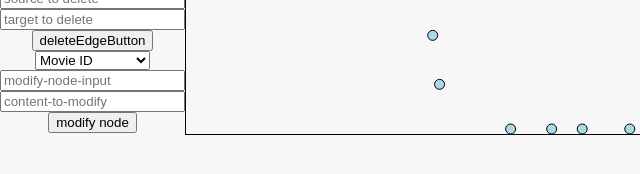
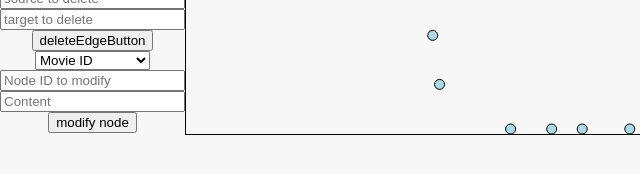
Before and after one commit to CSC343-HCI-F23/Graph-Visualizer-, a website with bundled scripts: page index.html in a window 1280 px wide. Shown: the part 554-728 px from the top of the page, 0-640 px from the left. Built offline with nearby package versions, Linux system fonts and the light colour scheme.

Commit message:
finished

```diff
--- a/index.html
+++ b/index.html
@@ -162,12 +162,12 @@
                     <input
                         id="modify-node-input"
                         type="modify-node-input"
-                        placeholder="modify-node-input"
+                        placeholder="Node ID to modify"
                         aria-label="modify-node-input" />
                     <input
                         id="content-to-modify"
                         type="content-to-modify"
-                        placeholder="content-to-modify"
+                        placeholder="Content"
                         aria-label="content-to-modify" />
                     <button id="modifyNodeButton">modify node</button>
                 </div>
```
Also changed, not shown: README.md.
